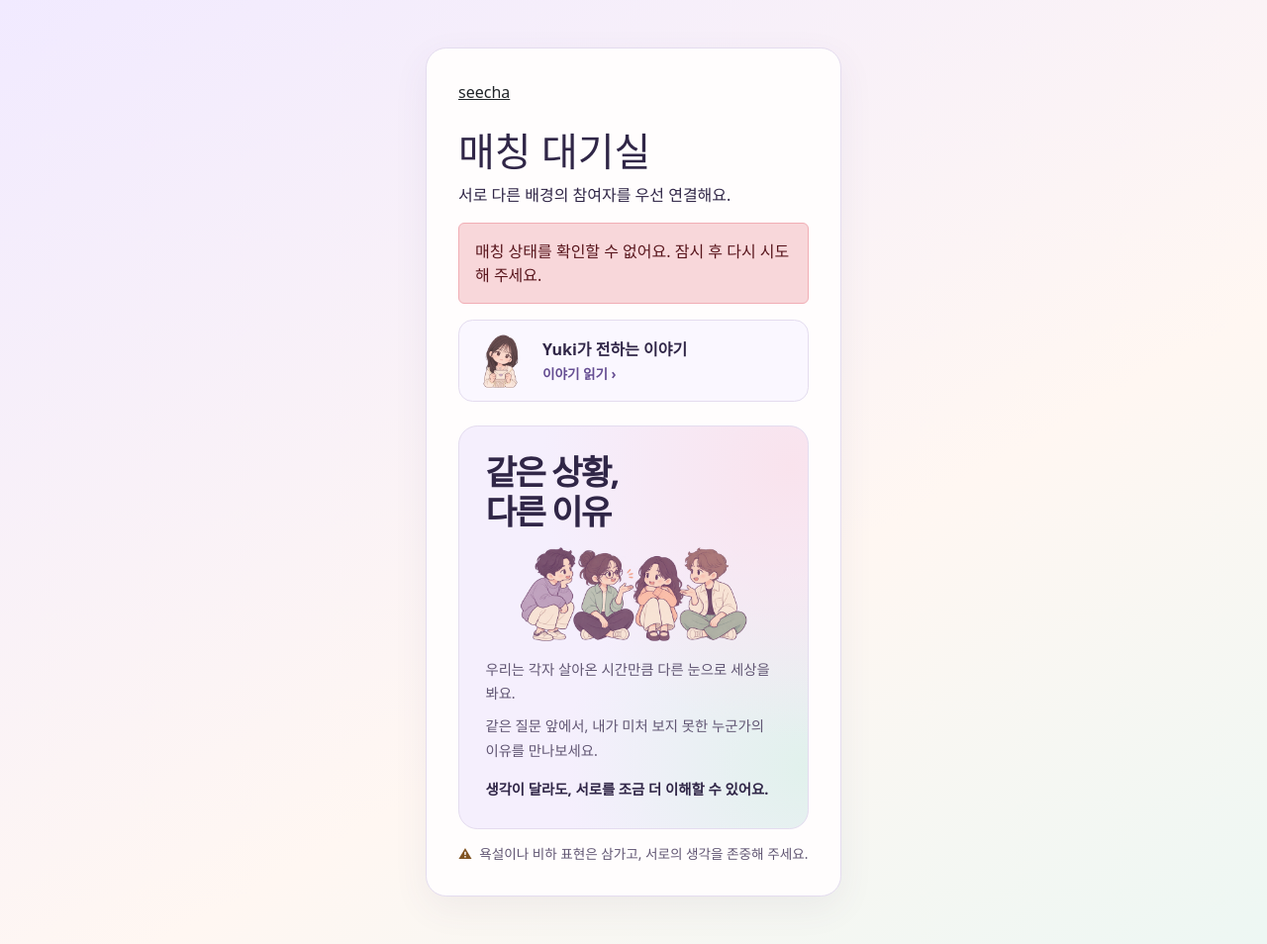
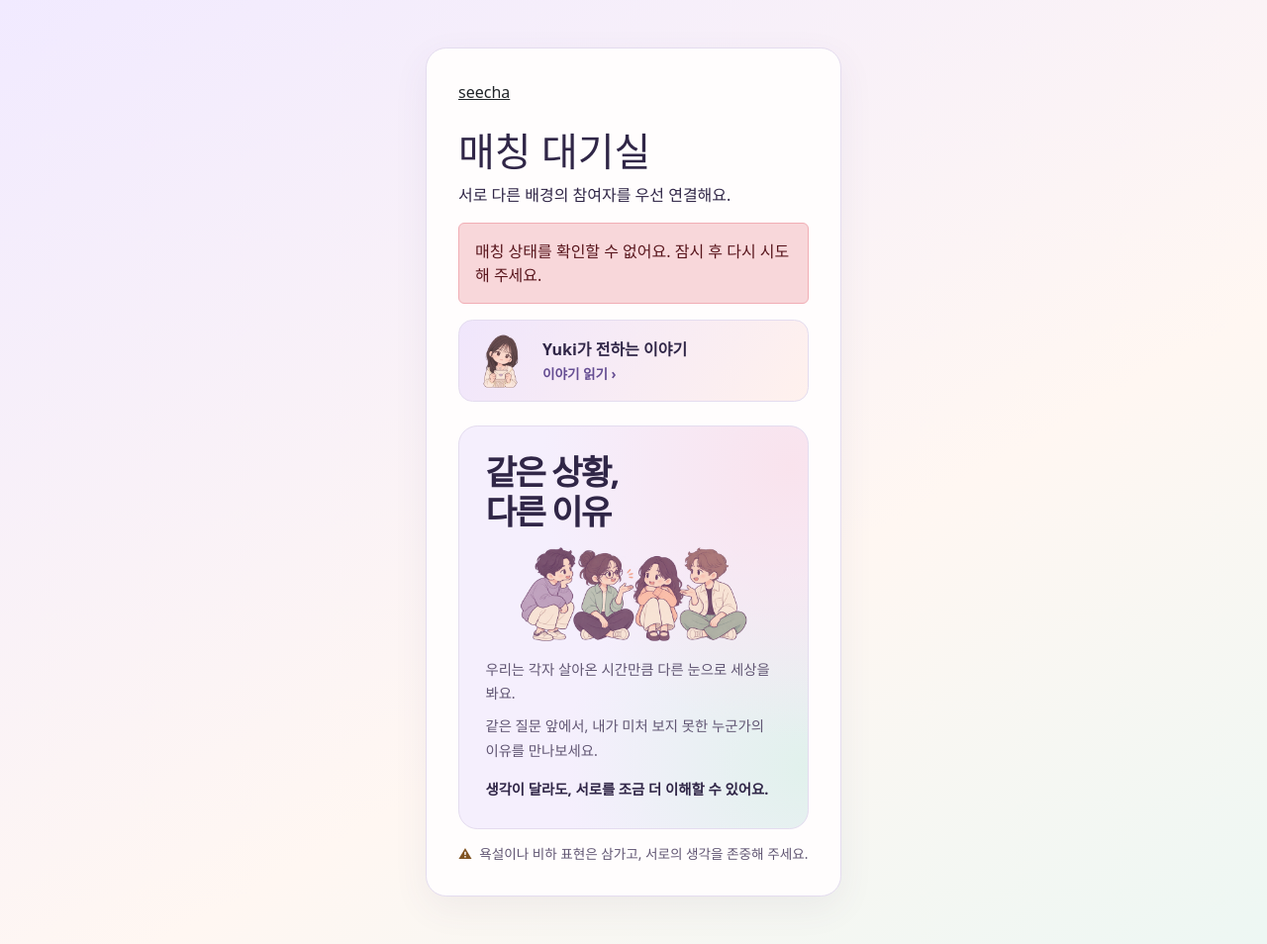
Before and after one commit to yuki296/Seecha, a Java web app: template frontend/src/main/webapp/WEB-INF/views/match.jsp in a window 1280 px wide. Shown: the whole page at 99% size. Run offline with Tomcat 11, a stand-in JSP engine, Linux system fonts and the light colour scheme; the template is opened without the code that fills it, so the values that code supplies are empty.

Commit message:
Give the developer story card a pastel gradient

```diff
--- a/frontend/src/main/webapp/assets/theme.css
+++ b/frontend/src/main/webapp/assets/theme.css
@@ -264,7 +264,7 @@ body {
     margin-top: .9rem;
     border: 1px solid var(--seecha-line);
     border-radius: .9rem;
-    background: #faf7ff;
+    background: linear-gradient(125deg, #f0e6fc 0%, #fff1ed 100%);
 }
 
 .developer-story summary {
```
